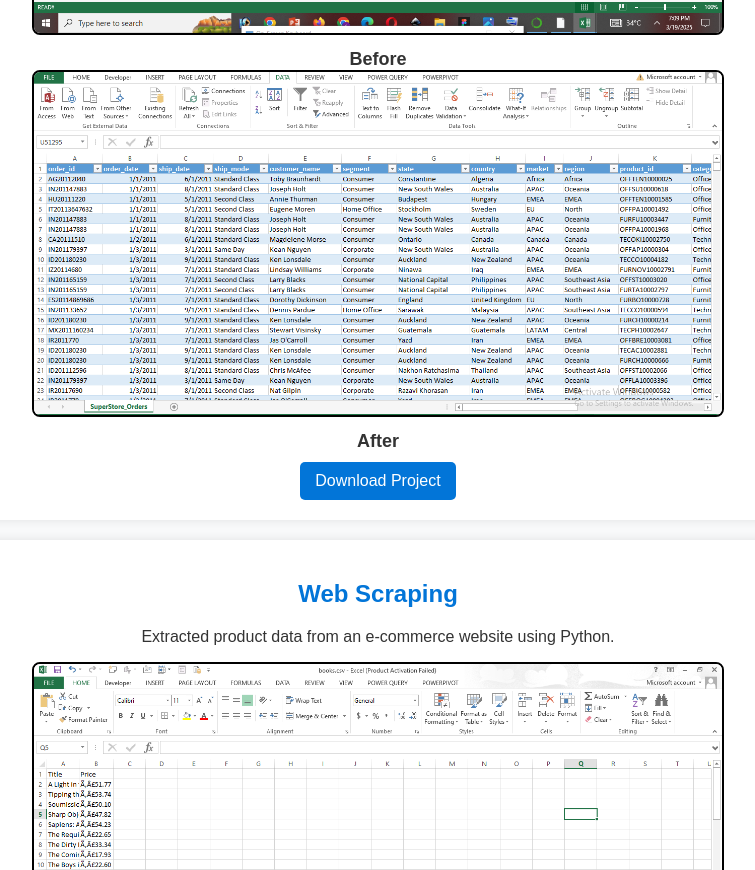
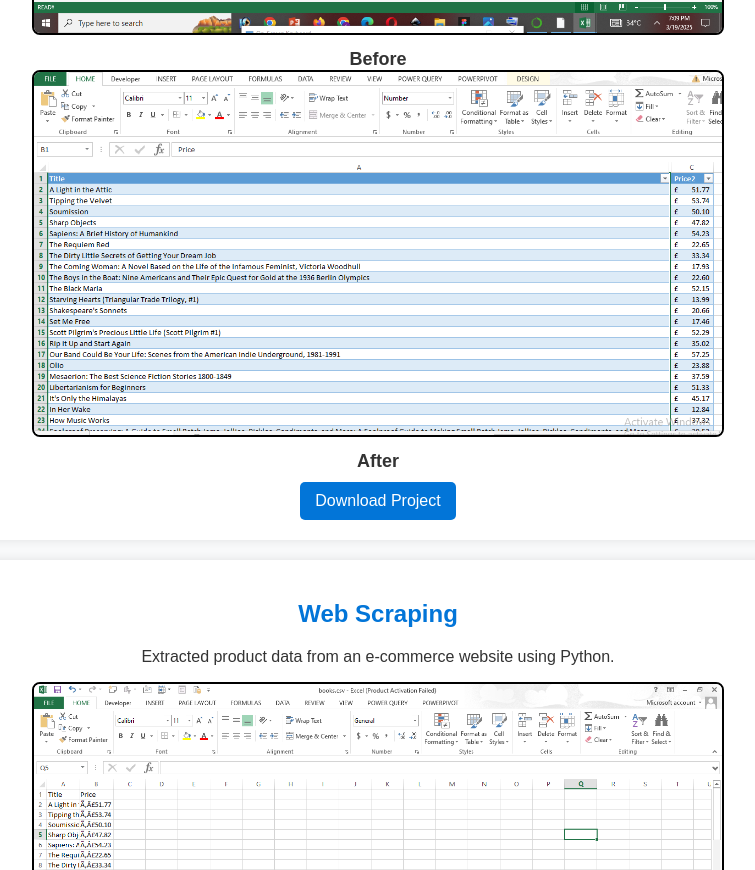
Before and after one commit to comfort-chidi4analyst/Data-Entry-Portfolio, a plain HTML site: page index.html in a window 1280 px wide. Shown: the part 1592-2462 px from the top of the page, without its empty margins (262-1017 px from the left). Drawn offline with Linux system fonts and the light colour scheme.

Commit message:
Update index.html

```diff
--- a/index.html
+++ b/index.html
@@ -108,7 +108,7 @@
             <div class="caption">Before</div>
         </div>
         <div class="image-container">
-            <img src="images/after-raw-data.png" alt="After Image">
+            <img src="images/cleaned_scraped_data.png" alt="After Image">
             <div class="caption">After</div>
         </div>
         <a href="Manual-Data-Entry/entered_data.xlsx" download>Download Project</a>
```
